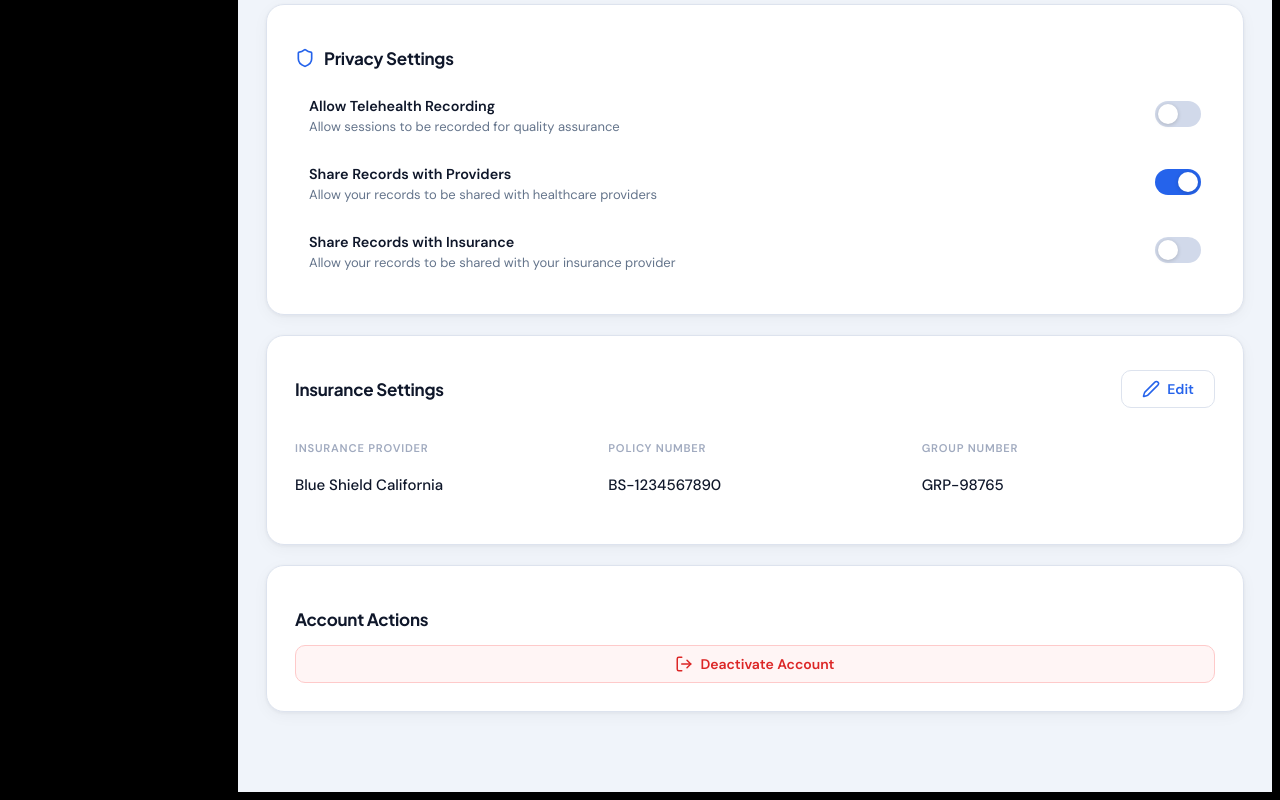
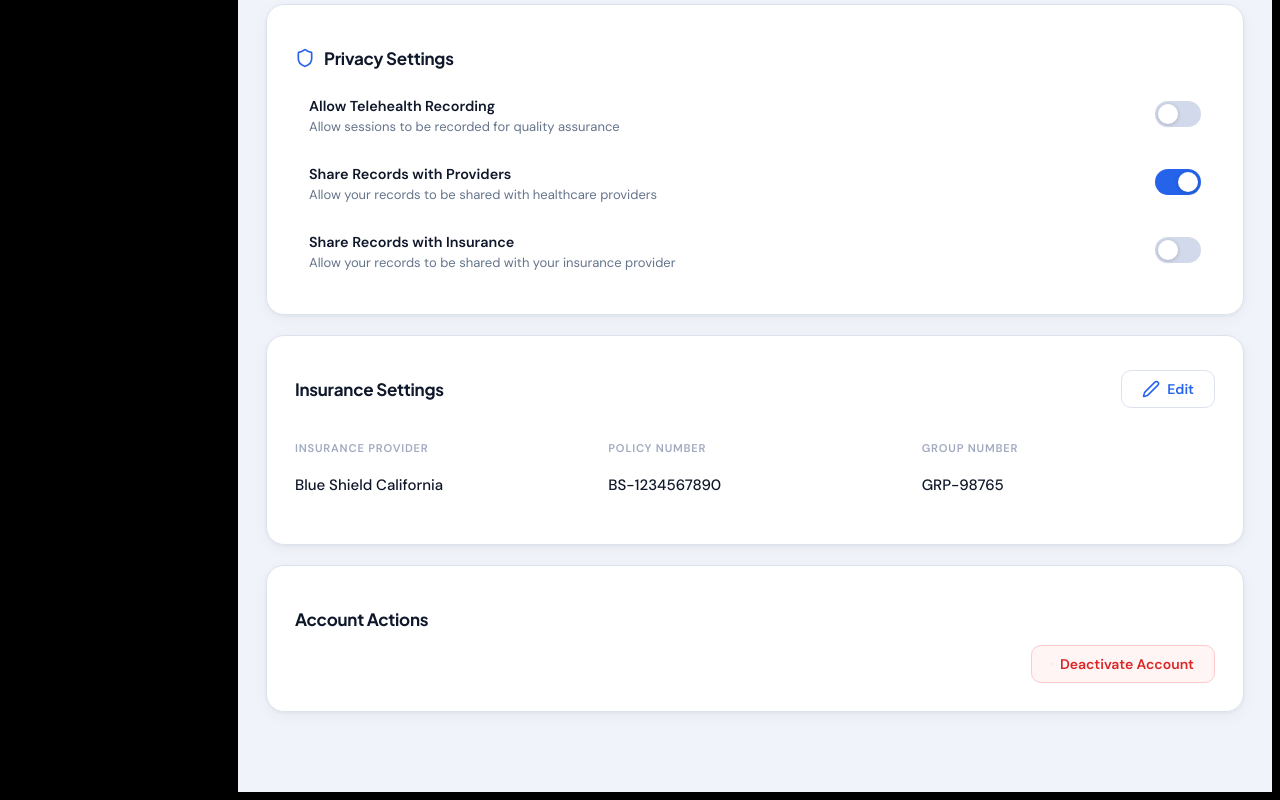
Before and after one commit to nilvTech/TeleMed, a React (Vite) app in the folder TeleMedicine_app/: page /Patient/Setting in a window 1280 px wide. Shown: the part 1758-2558 px from the top of the page. Built offline with nearby package versions, Linux system fonts and the light colour scheme.

Commit message:
Updated existing patient portal settings module UI and provider portal dashboard countUp file for stats card

```diff
--- a/TeleMedicine_app/src/Patients/Settings/Settings.module.css
+++ b/TeleMedicine_app/src/Patients/Settings/Settings.module.css
@@ -570,10 +570,11 @@ select.input {
   flex-direction: column;
   gap: 10px;
   margin-top: 8px;
+  align-items: end;
 }
 
 .actionButtons button {
-  width: 100%;
+  width: 20%;
   justify-content: center;
 }
 
--- a/TeleMedicine_app/src/Provider/DashboardContent/CountUp.tsx
+++ b/TeleMedicine_app/src/Provider/DashboardContent/CountUp.tsx
@@ -5,7 +5,7 @@ interface CountUpProps {
   duration?: number;
 }
 
-const CountUp: React.FC<CountUpProps> = ({ end, duration = 1500 }) => {
+const CountUp: React.FC<CountUpProps> = ({ end, duration = 1000 }) => {
   const spanRef = useRef<HTMLSpanElement>(null);
 
   useEffect(() => {
@@ -30,7 +30,7 @@ const CountUp: React.FC<CountUpProps> = ({ end, duration = 1500 }) => {
 
       if (progress < 1) {
         window.requestAnimationFrame(animate);
-      } else{
+      } else {
         element.innerText = end.toString();
       }
     };
```
Also changed, not shown: TeleMedicine_app/src/App.tsx (line endings or trailing spaces).
